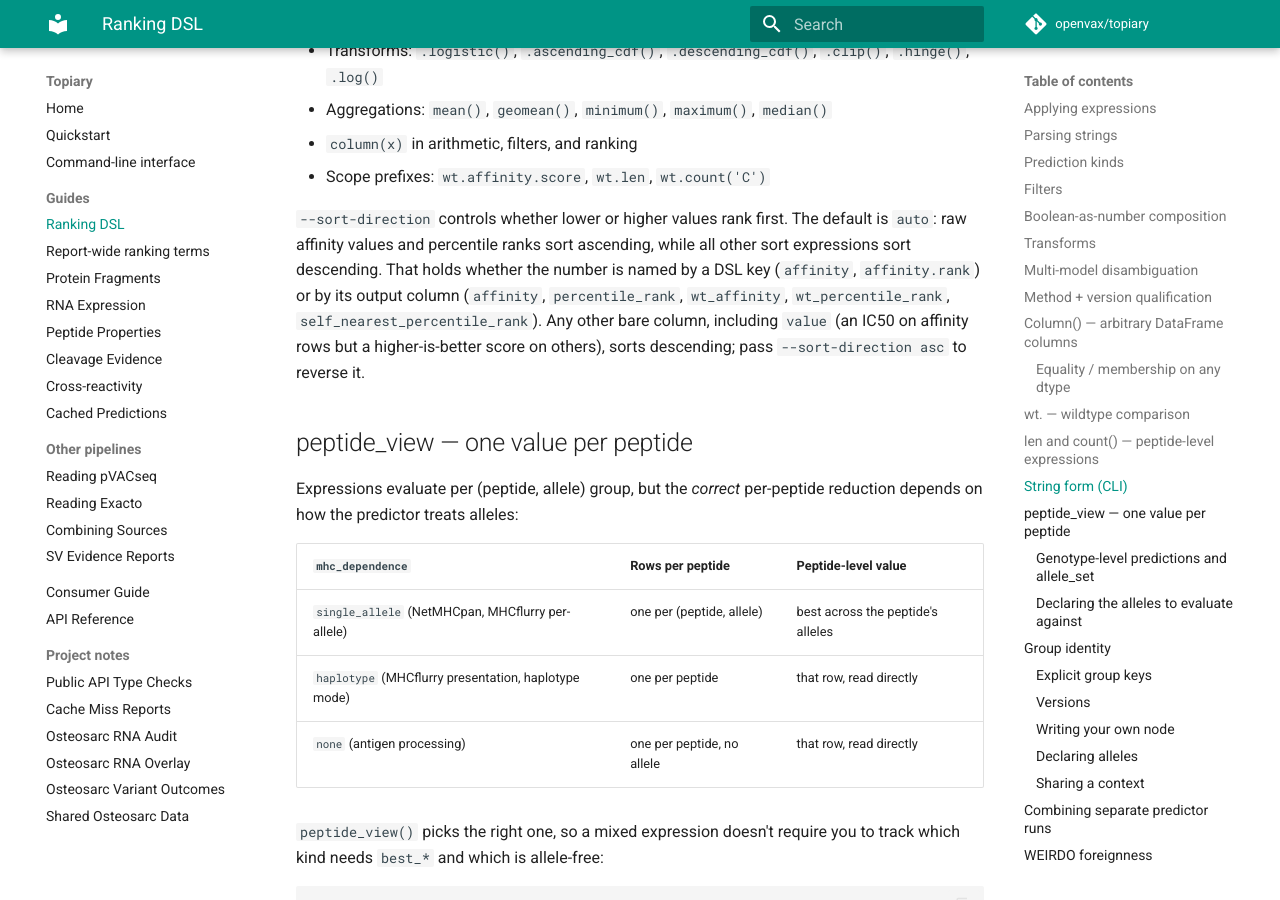
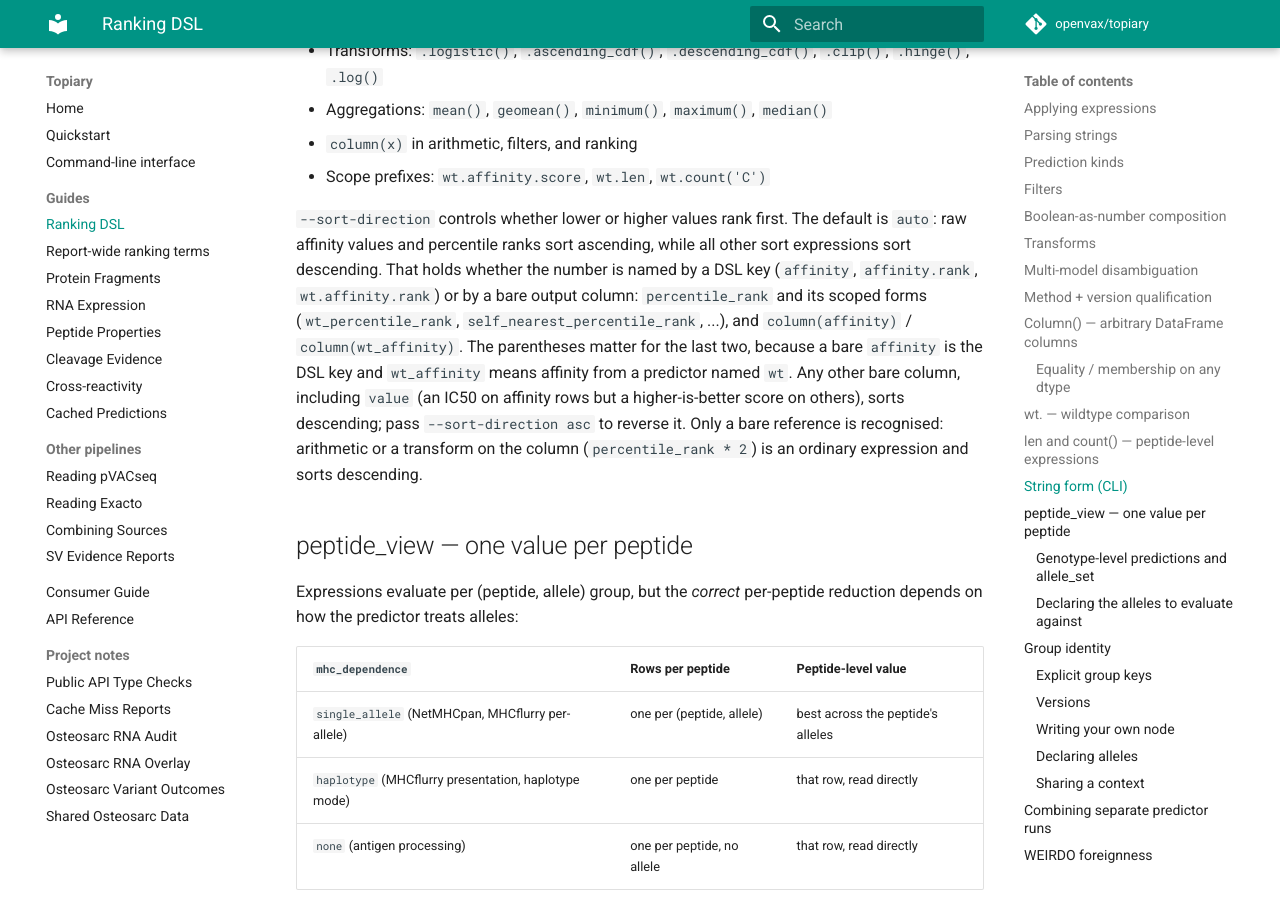
Before and after one commit to openvax/topiary, an MkDocs documentation site: the page built from docs/ranking.md, in a window 1280 px wide and 900 px high, scrolled down 10239 px. Built offline with MkDocs 1.6.1 and Material for MkDocs 9.7.7, drawn with Linux system fonts in a browser that asks for light colours; comment, search, counter and statistics services are not loaded.

Commit message:
Cover every scope's percentile_rank column and tighten the wording
Review of the first pass: the lower-is-better set listed two of six
peptide scopes, so self_mimic_percentile_rank and friends still sorted
descending while self_mimic.affinity.rank sorted ascending. Derive the
rank columns from the scope keywords, test each member and the
bare-column/scoped-field pairs together, export the set from the top
level, and say plainly that bare affinity / wt_affinity are DSL keys
and that the expression-name prefix rule has two exceptions.

Claude-Session: https://claude.ai/code/session_01JHJhwjJyLksFkmysWFgmhP

```diff
--- a/docs/ranking.md
+++ b/docs/ranking.md
@@ -454,11 +454,16 @@ Everything below works in Python and in string form (`--filter-by`,
 `--sort-direction` controls whether lower or higher values rank first. The
 default is `auto`: raw affinity values and percentile ranks sort ascending,
 while all other sort expressions sort descending. That holds whether the
-number is named by a DSL key (`affinity`, `affinity.rank`) or by its output
-column (`affinity`, `percentile_rank`, `wt_affinity`, `wt_percentile_rank`,
-`self_nearest_percentile_rank`). Any other bare column, including `value`
-(an IC50 on affinity rows but a higher-is-better score on others), sorts
-descending; pass `--sort-direction asc` to reverse it.
+number is named by a DSL key (`affinity`, `affinity.rank`,
+`wt.affinity.rank`) or by a bare output column: `percentile_rank` and its
+scoped forms (`wt_percentile_rank`, `self_nearest_percentile_rank`, ...), and
+`column(affinity)` / `column(wt_affinity)`. The parentheses matter for the
+last two, because a bare `affinity` is the DSL key and `wt_affinity` means
+affinity from a predictor named `wt`. Any other bare column, including
+`value` (an IC50 on affinity rows but a higher-is-better score on others),
+sorts descending; pass `--sort-direction asc` to reverse it. Only a bare
+reference is recognised: arithmetic or a transform on the column
+(`percentile_rank * 2`) is an ordinary expression and sorts descending.
 
 ## peptide_view — one value per peptide
 
--- a/topiary/__init__.py
+++ b/topiary/__init__.py
@@ -97,6 +97,7 @@ from .ranking import (
     UnaryOp,
     apply_filter,
     apply_sort,
+    LOWER_IS_BETTER_COLUMNS,
     class_i,
     class_ii,
     evaluate_scores,
@@ -389,6 +390,7 @@ __all__ = [
     "UnaryOp",
     "apply_filter",
     "apply_sort",
+    "LOWER_IS_BETTER_COLUMNS",
     "class_i",
     "class_ii",
     "evaluate_scores",
```
Also changed, not shown: CHANGELOG.md (+10 -9 lines), docs/api.md (+1 -1 lines), docs/expression.md (+3 -1 lines), 6 other files.
